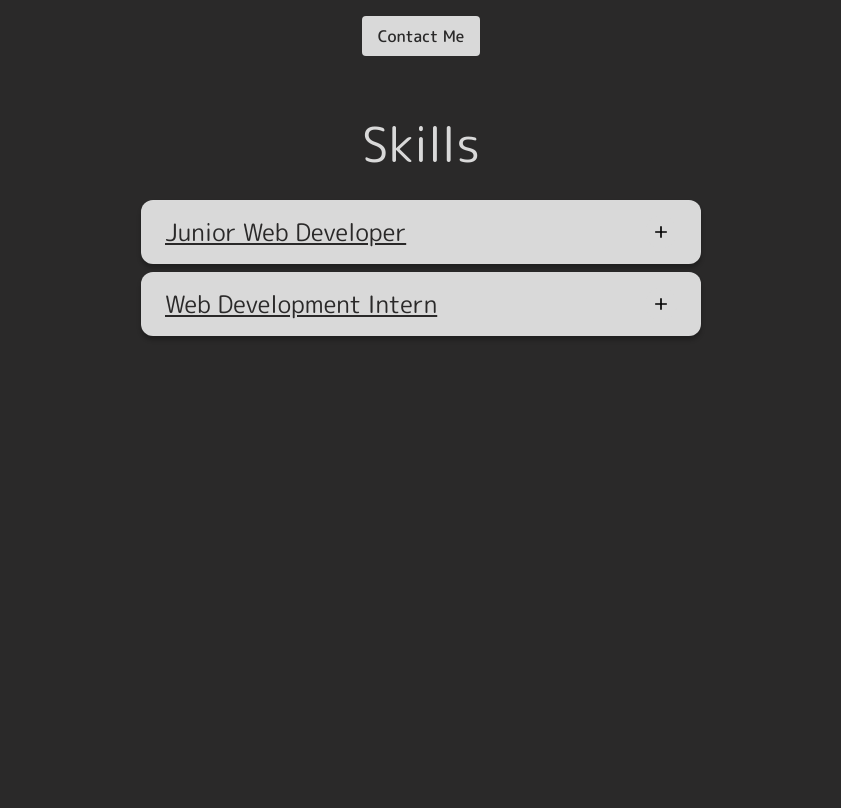
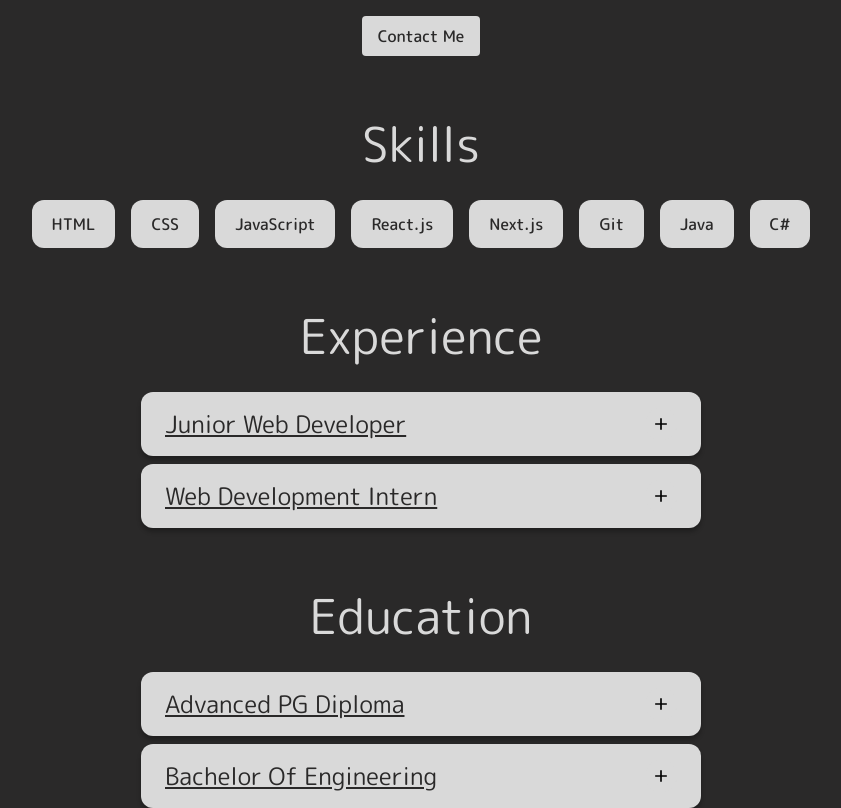
Before and after one commit to haneefmhmmd/resume, a React (Create React App) app: page / in a window 1280 px wide. Shown: the part 268-1076 px from the top of the page, without its empty margins (219-1060 px from the left). Before the commit the page ends 800 px from the top, so only its background shows below. Built offline with nearby package versions, Linux system fonts and the light colour scheme.

Commit message:
added uuid, skill, experience and education  component

```diff
--- a/package.json
+++ b/package.json
@@ -36,6 +36,7 @@
     ]
   },
   "devDependencies": {
-    "sass": "^1.62.1"
+    "sass": "^1.62.1",
+    "uuid": "^9.0.0"
   }
 }
--- a/src/components/Accordion.jsx
+++ b/src/components/Accordion.jsx
@@ -1,19 +1,28 @@
 import React, { useRef } from "react";
+import { v4 as uuid } from "uuid";
 import { ReactComponent as Minus } from "../assets/Minus.svg";
 import { ReactComponent as Plus } from "../assets/Plus.svg";
+
 export default function Accordion({ data }) {
   const accordionContainer = useRef(null);
   const accordionOnClickHandler = (e) => {
-    console.log(e.currentTarget);
     const accordions = [...accordionContainer.current.children];
-    accordions.forEach((accordion) => accordion.classList.remove("open"));
+    accordions.forEach((accordion) => {
+      if (accordion !== e.currentTarget) {
+        accordion.classList.remove("open");
+      }
+    });
     e.currentTarget.classList.toggle("open");
   };
 
   return (
     <div className="accordion-container" ref={accordionContainer}>
       {data.map((accordion) => (
-        <article className="accordion" onClick={accordionOnClickHandler}>
+        <article
+          className="accordion"
+          onClick={accordionOnClickHandler}
+          key={uuid()}
+        >
           <header className="accordion__header">
             <h3 className="accordion__title">{accordion.title}</h3>
             <button className="btn btn--primary btn--rounded accordion__open-icon">
@@ -25,7 +34,9 @@ export default function Accordion({ data }) {
           </header>
           <div className="accordion__body">
             {accordion.content.map((item) => (
-              <p className="accordion_content">{item}</p>
+              <p className="accordion_content" key={uuid()}>
+                {item}
+              </p>
             ))}
           </div>
         </article>
--- a/src/components/App.jsx
+++ b/src/components/App.jsx
@@ -1,7 +1,9 @@
-import Header from './Header';
-import Hero from './Hero';
+import Header from "./Header";
+import Hero from "./Hero";
 
-import Skills from './Skills';
+import Education from "./Education";
+import Experience from "./Experience";
+import Skills from "./Skills";
 
 export default function App() {
   return (
@@ -9,6 +11,8 @@ export default function App() {
       <Header />
       <Hero />
       <Skills />
+      <Experience />
+      <Education />
     </>
   );
 }
--- /dev/null
+++ b/src/components/Education.jsx
@@ -0,0 +1,27 @@
+import React from "react";
+import Accordion from "./Accordion";
+import Section from "./Section";
+export default function Skills() {
+  const data = {
+    title: "Education",
+    list: [
+      {
+        title: "Advanced PG Diploma",
+        content: [
+          "Specialization: Software Engineering Technology",
+          "GPA(as of now): 4.3 / 4.5",
+        ],
+      },
+      {
+        title: "Bachelor Of Engineering",
+        content: [
+          "Specialization: Electrical And Electronics Engineering",
+          "CGPA: 7.9 / 10.0",
+        ],
+      },
+    ],
+  };
+  return (
+    <Section title={data.title} children={<Accordion data={data.list} />} />
+  );
+}
--- /dev/null
+++ b/src/components/Experience.jsx
@@ -0,0 +1,35 @@
+import React from "react";
+import Accordion from "./Accordion";
+import Section from "./Section";
+export default function Skills() {
+  const data = {
+    title: "Experience",
+    list: [
+      {
+        title: "Junior Web Developer",
+        content: [
+          "Worked in the revamp of 30+ web-pages for the branding website of the product called Setmore, following best practices to achieve high performance scores and ensuring the pages are mobile friendly and load fast",
+          "Collaborated with the design, content and marketing teams to ensure all developed web pages meet the requirements set-forth by the individual teams and are delivered within the deadline",
+          "Developed and maintained the front-end code for 5 microservices that the product encompasses, ensuring the UI components developed are mobile friendly",
+          "Inspected the web app for UI issues along with the testing team and resolved issues identified quickly",
+          "Accelerated website migration to Next.js by developing internal tools to automate recurring tasks",
+          "Mentored 4 web development interns and conducted reviews and mock reviews for several interns",
+          "Assisted customers with their queries on the product as a support staff on a weekly basis",
+          "Collaborated with product owner/manager, designers, software developers and testers to deliver the sprint items within the given timeframe",
+        ],
+      },
+      {
+        title: "Web Development Intern",
+        content: [
+          "Learned about web development technologies such as HTML, CSS, SCSS, JavaScript and build tools such as gulp, webpack and developed 5 email templates, 4 web pages and 3 web apps.",
+          "Implemented performance improvements techniques such as minification and compression of html, css and js files, optimizing images, identifying and reducing layout shifts, lazy loading less-priority and below the fold assets, preloading high priority assets on the developed sites",
+          "Reference: https://github.com/haneefmhmmd/Full-Creative",
+          "Note : Due to college examinations, I had to take a break from internship in the month of September. So my internship duration is in total 3 months.",
+        ],
+      },
+    ],
+  };
+  return (
+    <Section title={data.title} children={<Accordion data={data.list} />} />
+  );
+}
--- a/src/components/Header.jsx
+++ b/src/components/Header.jsx
@@ -1,4 +1,4 @@
-import React, { useEffect, useRef } from "react";
+import React, { useRef } from "react";
 import { ReactComponent as CloseIcon } from "../assets/Close.svg";
 import { ReactComponent as Hamburger } from "../assets/Hamburger.svg";
 export default function Header() {
--- a/src/components/Section.jsx
+++ b/src/components/Section.jsx
@@ -1,10 +1,10 @@
-import React from 'react';
+import React from "react";
 
 export default function Section({ title, children }) {
   return (
-    <section className='section container'>
-      <header className='section__header'>
-        <h1 className='section__title'>{title}</h1>
+    <section className="section container">
+      <header className="section__header">
+        <h2 className="section__title">{title}</h2>
       </header>
       {children}
     </section>
--- a/src/components/Skills.jsx
+++ b/src/components/Skills.jsx
@@ -1,33 +1,26 @@
-import React from 'react';
-import Section from './Section';
-import Accordion from './Accordion';
+import React from "react";
+import { v4 as uuid } from "uuid";
+import Section from "./Section";
 export default function Skills() {
-  const skill = {
-    title: 'Skills',
-    list: [
-      {
-        title: 'Junior Web Developer',
-        content: [
-          'Worked in the revamp of 30+ web-pages for the branding website of the product called Setmore, following best practices to achieve high performance scores and ensuring the pages are mobile friendly and load fast',
-          'Collaborated with the design, content and marketing teams to ensure all developed web pages meet the requirements set-forth by the individual teams and are delivered within the deadline',
-          'Developed and maintained the front-end code for 5 microservices that the product encompasses, ensuring the UI components developed are mobile friendly',
-          'Inspected the web app for UI issues along with the testing team and resolved issues identified quickly',
-          'Accelerated website migration to Next.js by developing internal tools to automate recurring tasks',
-          'Mentored 4 web development interns and conducted reviews and mock reviews for several interns',
-          'Assisted customers with their queries on the product as a support staff on a weekly basis',
-          'Collaborated with product owner/manager, designers, software developers and testers to deliver the sprint items within the given timeframe',
-        ],
-      },
-      {
-        title: 'Web Development Intern',
-        content: [
-          'Learned about web development technologies such as HTML, CSS, SCSS, JavaScript and build tools such as gulp, webpack and developed 5 email templates, 4 web pages and 3 web apps.',
-          'Implemented performance improvements techniques such as minification and compression of html, css and js files, optimizing images, identifying and reducing layout shifts, lazy loading less-priority and below the fold assets, preloading high priority assets on the developed sites',
-          'Reference: https://github.com/haneefmhmmd/Full-Creative',
-          'Note : Due to college examinations, I had to take a break from internship in the month of September. So my internship duration is in total 3 months.',
-        ],
-      },
-    ],
-  };
-  return <Section title={skill.title} children={<Accordion data={skill.list} />} />;
+  const data = [
+    "HTML",
+    "CSS",
+    "JavaScript",
+    "React.js",
+    "Next.js",
+    "Git",
+    "Java",
+    "C#",
+  ];
+  return (
+    <Section title="Skills">
+      <ul className="skills-container">
+        {data.map((skill) => (
+          <li className="tag" key={uuid()}>
+            <span className="tag__text">{skill}</span>
+          </li>
+        ))}
+      </ul>
+    </Section>
+  );
 }
--- a/src/styles/base/_common.scss
+++ b/src/styles/base/_common.scss
@@ -7,7 +7,9 @@
 a {
   text-decoration: none;
 }
-
+b{
+  font-weight: 500;
+}
 body {
   box-sizing: border-box;
   background-color: $primary-color;
--- /dev/null
+++ b/src/styles/components/_tag.scss
@@ -0,0 +1,9 @@
+.tag {
+    padding: 16px 20px;
+    display: inline-flex;
+    background-color: $secondary-color;
+    color: $primary-color;
+    border-radius: 12px;
+    font-size: 16px;
+    font-weight: 500;
+}
--- a/src/styles/index.scss
+++ b/src/styles/index.scss
@@ -3,8 +3,10 @@
 
 @import './components/button';
 @import './components/accordion';
+@import "./components/tag";
 
 @import './layout/header';
 @import './layout/hero';
 @import './layout/sections';
+@import "./layout/skills";
 @import './layout/footer';
--- /dev/null
+++ b/src/styles/layout/_skills.scss
@@ -0,0 +1,6 @@
+.skills-container{
+    display: flex;
+    flex-wrap: wrap;
+    gap: 16px;
+    justify-content: center;
+}
```
Also changed, not shown: 1 other file (tests, documents, lock files or other folders).
